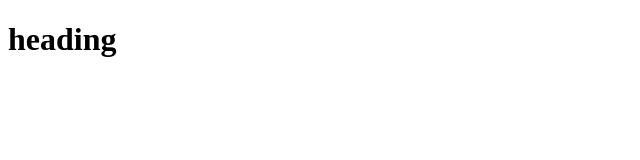
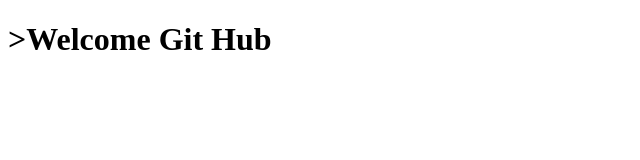
Before and after one commit to Vijith03/heading, a plain HTML site: page index.html in a window 1280 px wide. Shown: the whole page, without its empty margins (0-640 px from the left). Drawn offline with Linux system fonts and the light colour scheme.

Commit message:
Heading Changed

```diff
--- a/index.html
+++ b/index.html
@@ -6,6 +6,9 @@
     <title>Document</title>
 </head>
 <body>
-    <h1>heading</h1>
+    <h1>>Welcome Git Hub</h1>
+
+
+    </h2>
 </body>
 </html>
```
